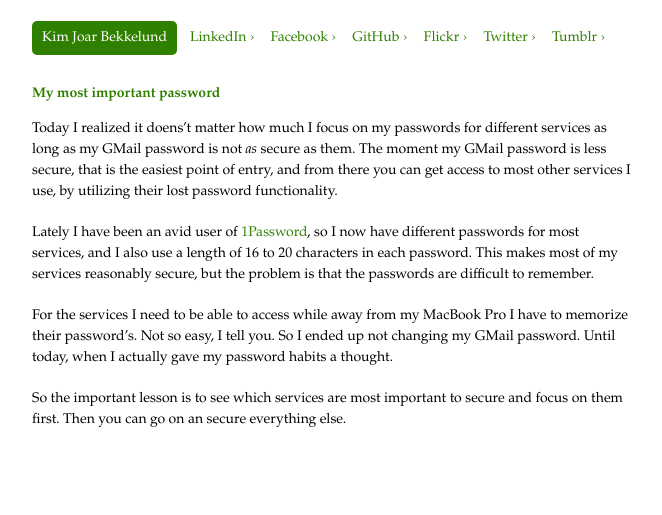
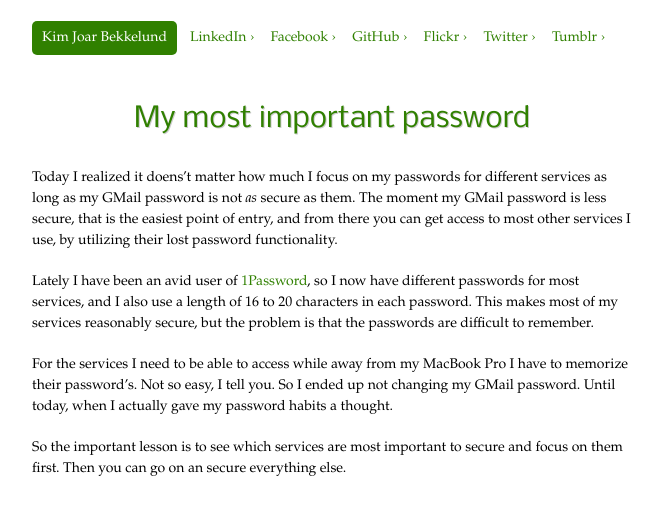
Before and after one commit to kimjoar/kimjoar.net, a Jekyll site: the page built from _posts/2009-09-21-most-important-password.markdown, in a window 1280 px wide. Shown: the top 515 px of the page, without its empty margins (308-970 px from the left). Built offline with Jekyll 4.4.1, drawn with Linux system fonts in a browser that asks for light colours.

Commit message:
Added new style for post headings

```diff
--- a/_layouts/default.html
+++ b/_layouts/default.html
@@ -4,6 +4,7 @@
   <meta http-equiv="Content-Type" content="text/html; charset=UTF-8" />
   <title>Kim Joar Bekkelund</title>
   <link href="http://feeds.feedburner.com/kjbekkelund" rel="alternate" title="Kim Joar Bekkelund" type="application/atom+xml" />
+  <link href='http://fonts.googleapis.com/css?family=Nobile' rel='stylesheet' type='text/css'>
   <link rel="stylesheet" href="/css/reset.css" type="text/css" media="screen, projection">
   <link rel="stylesheet" href="/css/style.css" type="text/css" media="screen, projection">
   <link rel="stylesheet" href="/css/syntax.css" type="text/css" media="screen, projection">
--- a/css/style.css
+++ b/css/style.css
@@ -2,7 +2,7 @@ body { color:#000; font: 14px/1.5 constantia, palatino, "times new roman"; margi
 .container {width: 600px; margin:0 auto;}
 
 h1 {color: #308000; margin-bottom: 1.5em;}
-h2 {color: #308000; margin: 1em 0; font-weight: bold;}
+h2 {color: #308000; margin: 1em 0; font-size: 2em; text-align: center; text-shadow: #CCC 1px 1px; font-weight: normal; font-family: 'Nobile', helvetica, arial, serif;}
 h3 {margin: 0.5em 0;}
 
 h1 a {color: #fff; padding: 10px; background-color: #308000; font-weight: normal; -moz-border-radius: 5px; -webkit-border-radius: 5px; -khtml-border-radius: 5px; border-radius: 5px;}
```
